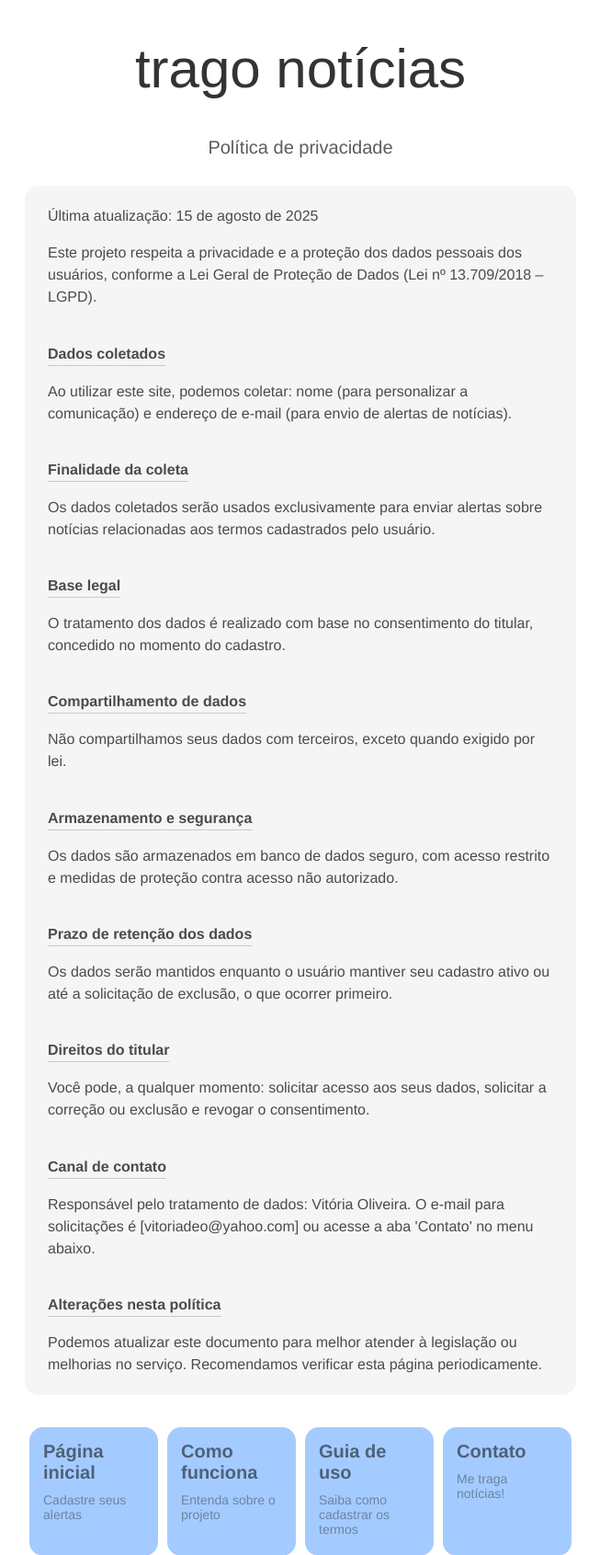
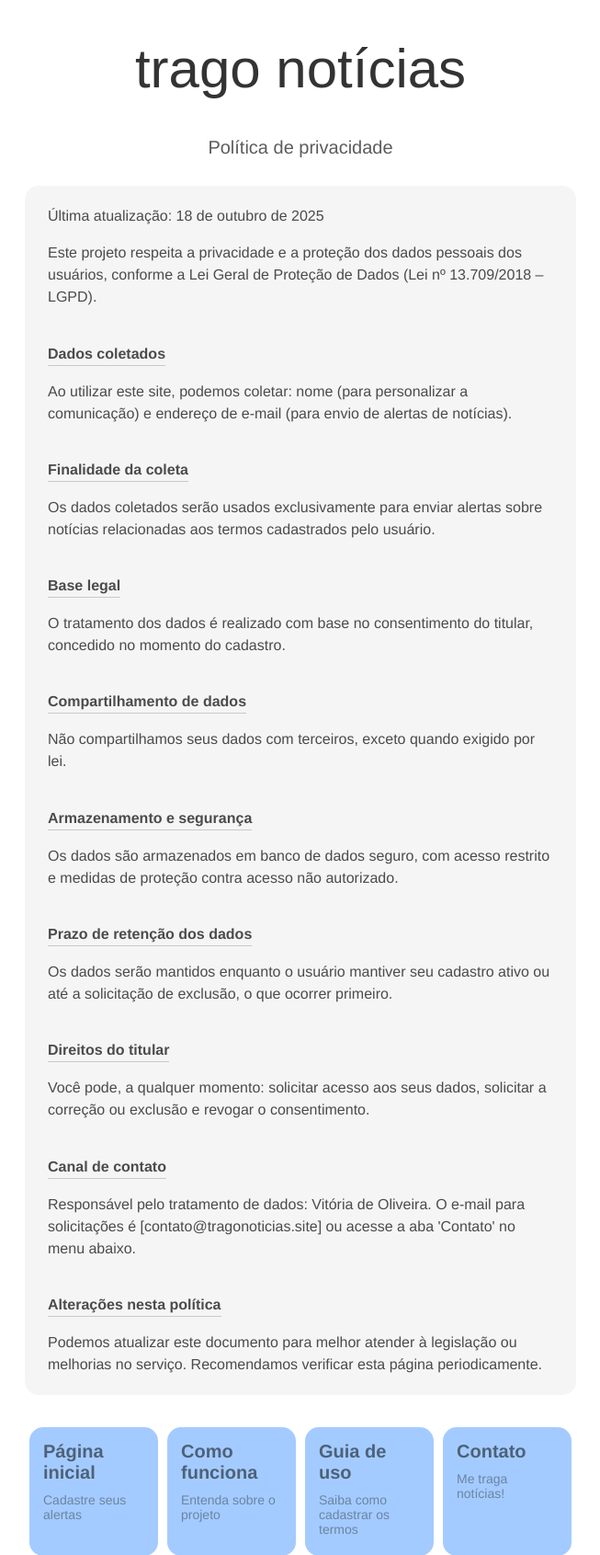
Before and after one commit to vitoriadeo/trago-noticias, a Flask app: page /privacy in a window 1280 px wide. Shown: the top 1691 px of the page at 92% size, without its empty margins (313-966 px from the left). Run offline with Flask 3, Linux system fonts and the light colour scheme; some libraries are stand-ins or nearby versions; some web fonts are replaced.

Commit message:
docs(email): atualizar email

```diff
--- a/app/templates/privacy.html
+++ b/app/templates/privacy.html
@@ -6,7 +6,7 @@
 <h2 id="subtitle">Política de privacidade</h2>
 
 <section class="content">
-    <p>Última atualização: 15 de agosto de 2025</p>
+    <p>Última atualização: 18 de outubro de 2025</p>
 
     <p>Este projeto respeita a privacidade e a proteção dos dados pessoais dos usuários, conforme a Lei Geral de
         Proteção de Dados (Lei nº 13.709/2018 – LGPD).
@@ -35,7 +35,7 @@
     <p>Você pode, a qualquer momento: solicitar acesso aos seus dados, solicitar a correção ou exclusão e revogar o consentimento.</p>
 
     <h4 class="h4_subtitles">Canal de contato</h4>
-    <p>Responsável pelo tratamento de dados: Vitória Oliveira. O e-mail para solicitações é [vitoriadeo@yahoo.com] ou acesse a aba 'Contato' no menu abaixo.</p>
+    <p>Responsável pelo tratamento de dados: Vitória de Oliveira. O e-mail para solicitações é [contato@tragonoticias.site] ou acesse a aba 'Contato' no menu abaixo.</p>
 
     <h4 class="h4_subtitles">Alterações nesta política</h4>
     <p>Podemos atualizar este documento para melhor atender à legislação ou melhorias no serviço. Recomendamos verificar
```
